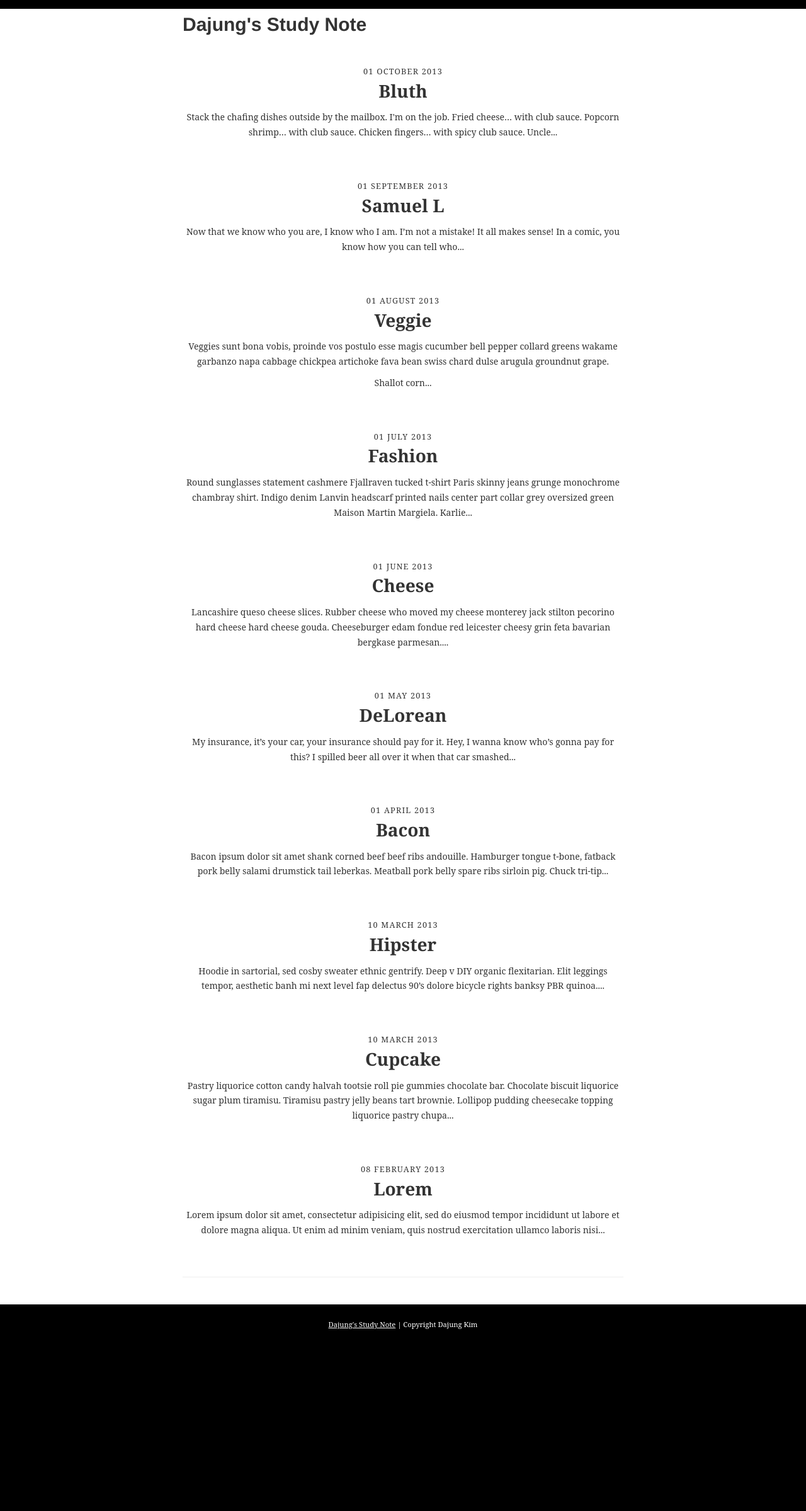
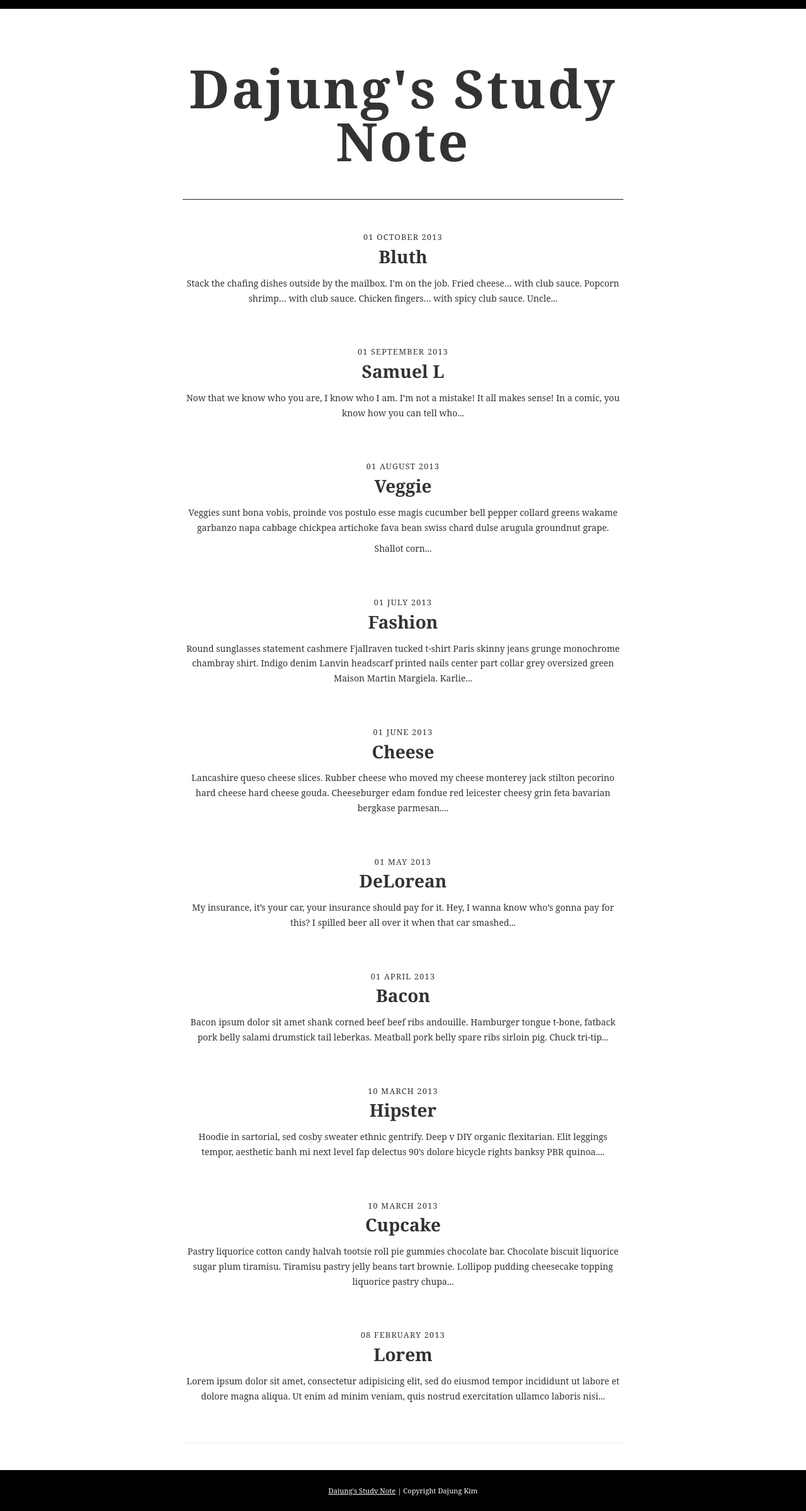
Before and after one commit to dahjeong/dahjeong.github.io, a Jekyll site: the page built from index.html, in a window 1280 px wide. Shown: the whole page at 63% size. Built offline with Jekyll 4.4.1, drawn with Linux system fonts in a browser that asks for light colours; some web fonts are replaced; the list of posts is cut into pages by our own code; before the commit the page ends 2136 px from its top, so only the background shows below that.

```diff
--- a/index.html
+++ b/index.html
@@ -9,7 +9,7 @@ title: Mainpage
     <main class="container">
     	<div class="row-fluid">
     		<section class="content">
-    		  <h2>Dajung's Study Note</h2>
+    		  <h1>Dajung's Study Note</h2>
     		</section>
     		<ul class="entries">
     		{% for post in paginator.posts %}
```
